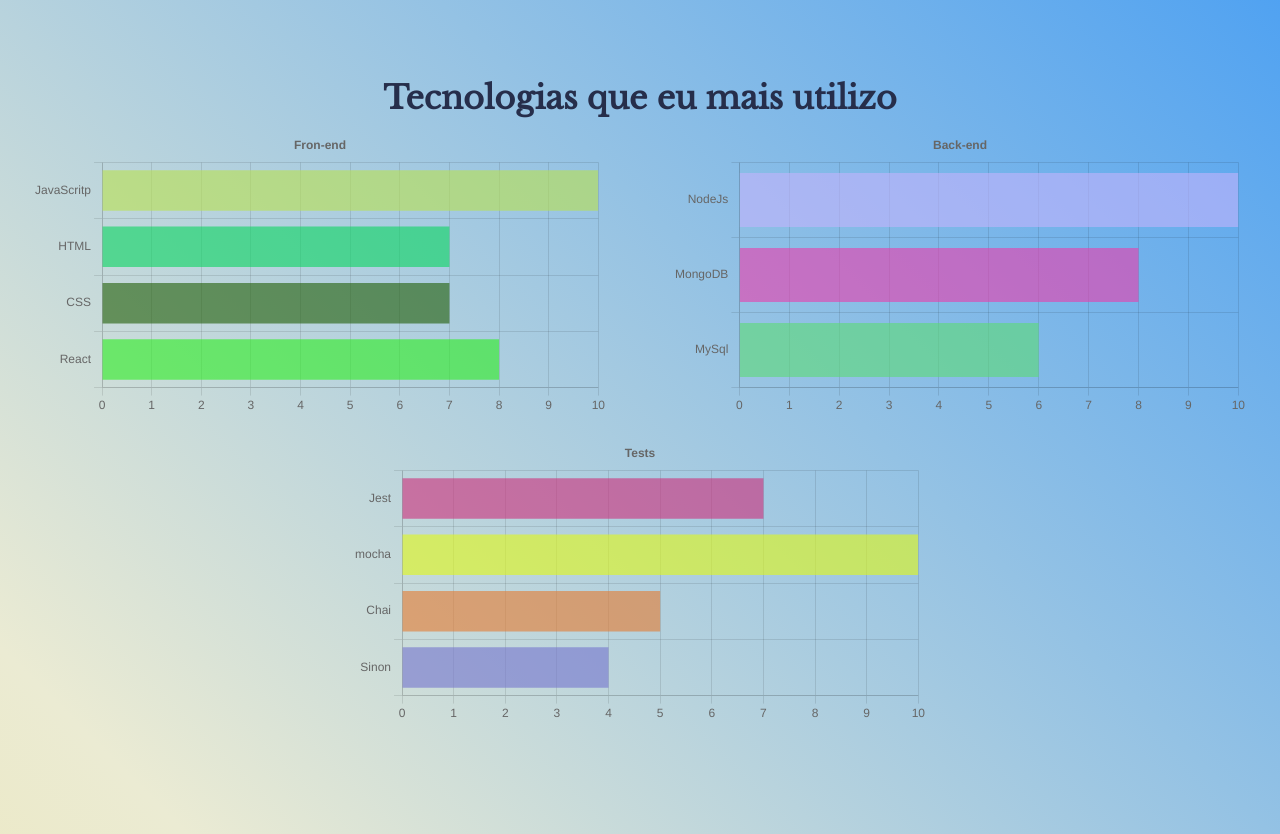
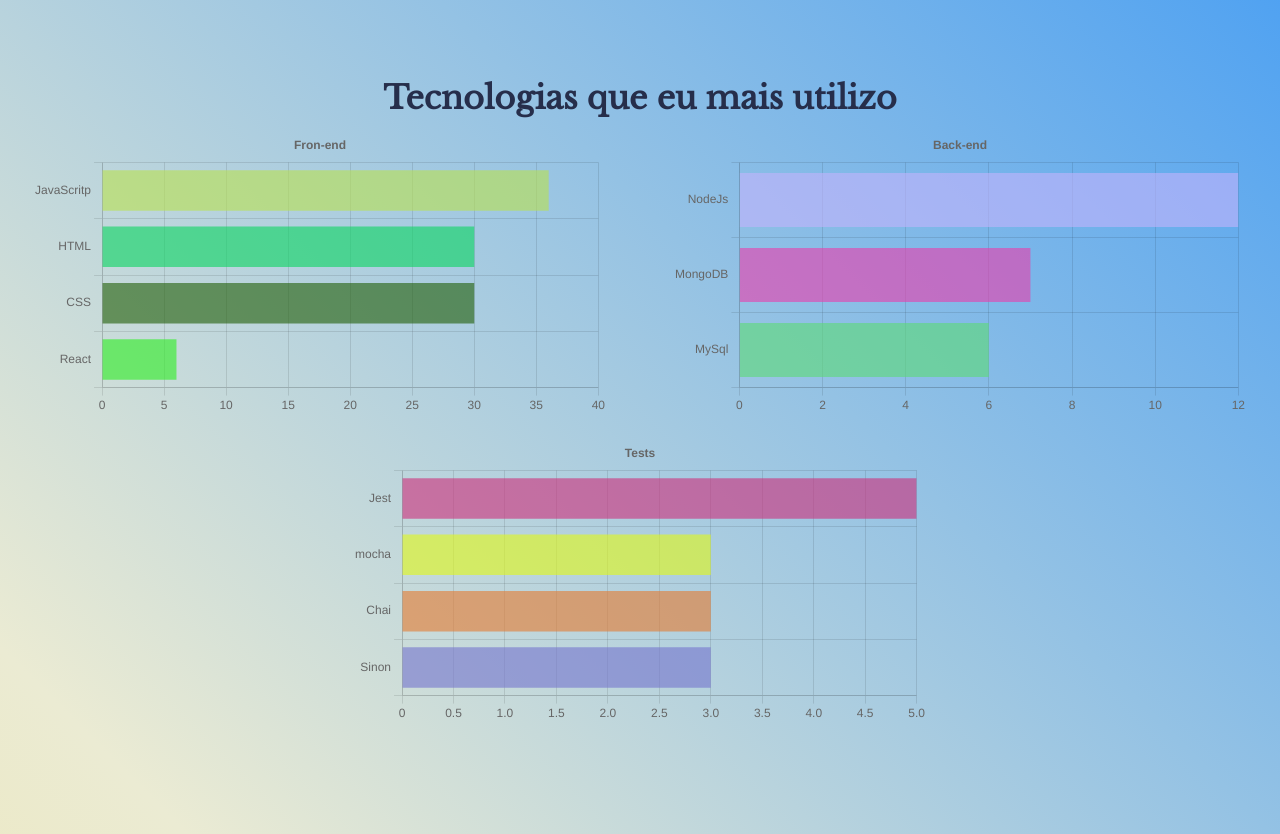
Before and after one commit to dennisMarcelo/portifolioReact, a React (Create React App) app: page /#/ in a window 1280 px wide. Shown: the part 640-1474 px from the top of the page. Built offline with nearby package versions, Linux system fonts and the light colour scheme.

Commit message:
update data

```diff
--- a/src/data/data.js
+++ b/src/data/data.js
@@ -9,15 +9,15 @@
     hardSkills: [
       {
         area: 'Fron-end',
-        tools: [{ type: 'JavaScritp', value: 10 }, { type: 'HTML', value: 7 }, { type: 'CSS', value: 7 }, { type: 'React', value: 8 }],
+        tools: [{ type: 'JavaScritp', value: 36 }, { type: 'HTML', value: 30 }, { type: 'CSS', value: 30 }, { type: 'React', value: 6 }],
       },
       {
         area: 'Back-end',
-        tools: [{ type: 'NodeJs', value: 10 }, { type: 'MongoDB', value: 8 }, { type: 'MySql', value: 6 }],
+        tools: [{ type: 'NodeJs', value: 12 }, { type: 'MongoDB', value: 7 }, { type: 'MySql', value: 6 }],
       },
       {
         area: 'Tests',
-        tools: [{ type: 'Jest', value: 7 }, { type: 'mocha', value: 10 }, { type: 'Chai', value: 5 }, { type: 'Sinon', value: 4 }],
+        tools: [{ type: 'Jest', value: 5 }, { type: 'mocha', value: 3 }, { type: 'Chai', value: 3 }, { type: 'Sinon', value: 3 }],
       },
     ],
     projects: [
```
